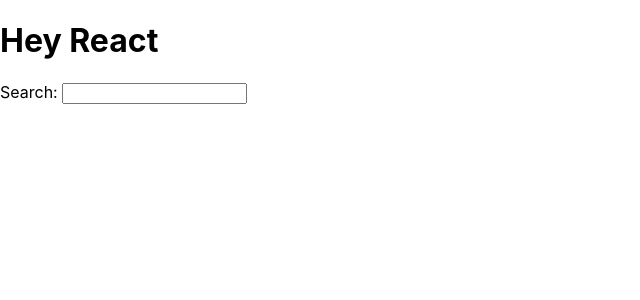
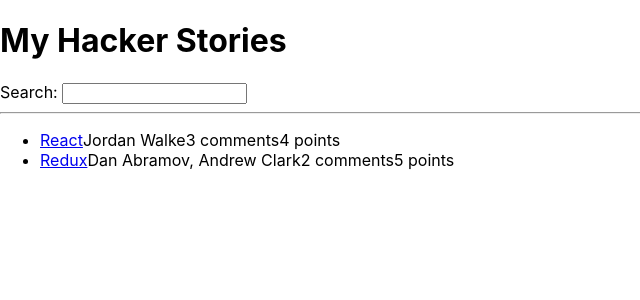
Before and after one commit to meriemayedi/my-website, a React (Create React App) app in the folder my-first-react-app/: page / in a window 1280 px wide. Shown: the top 300 px of the page, without its empty margins (0-640 px from the left). Built offline with nearby package versions, Linux system fonts and the light colour scheme.

Commit message:
W3 List in React

```diff
--- a/my-first-react-app/src/App.js
+++ b/my-first-react-app/src/App.js
@@ -1,22 +1,43 @@
-import * as React from "react";
+import * as React from 'react';
 
-function getTitle(title) {
-  return title;
-}
+// List data (STEP 1)
+const list = [
+  {
+    title: "React",
+    url: "https://reactjs.org/",
+    author: "Jordan Walke",
+    num_comments: 3,
+    points: 4,
+    objectID: 0,
+  },
+  {
+    title: "Redux",
+    url: "https://redux.js.org/",
+    author: "Dan Abramov, Andrew Clark",
+    num_comments: 2,
+    points: 5,
+    objectID: 1,
+  },
+];
 
-const welcome = {
-  greeting: "Hey",
-  title: "React",
-};
-
+// Component (STEPS 2-4)
 function App() {
   return (
     <div>
-      <h1>
-        {welcome.greeting} {getTitle("React")}
-      </h1>
+      <h1>My Hacker Stories</h1>
       <label htmlFor="search">Search: </label>
       <input id="search" type="text" />
+      <hr />
+      <ul>
+        {list.map((item) => (
+          <li key={item.objectID}>
+            <span><a href={item.url}>{item.title}</a></span>
+            <span>{item.author}</span>
+            <span>{item.num_comments} comments</span>
+            <span>{item.points} points</span>
+          </li>
+        ))}
+      </ul>
     </div>
   );
 }
```
